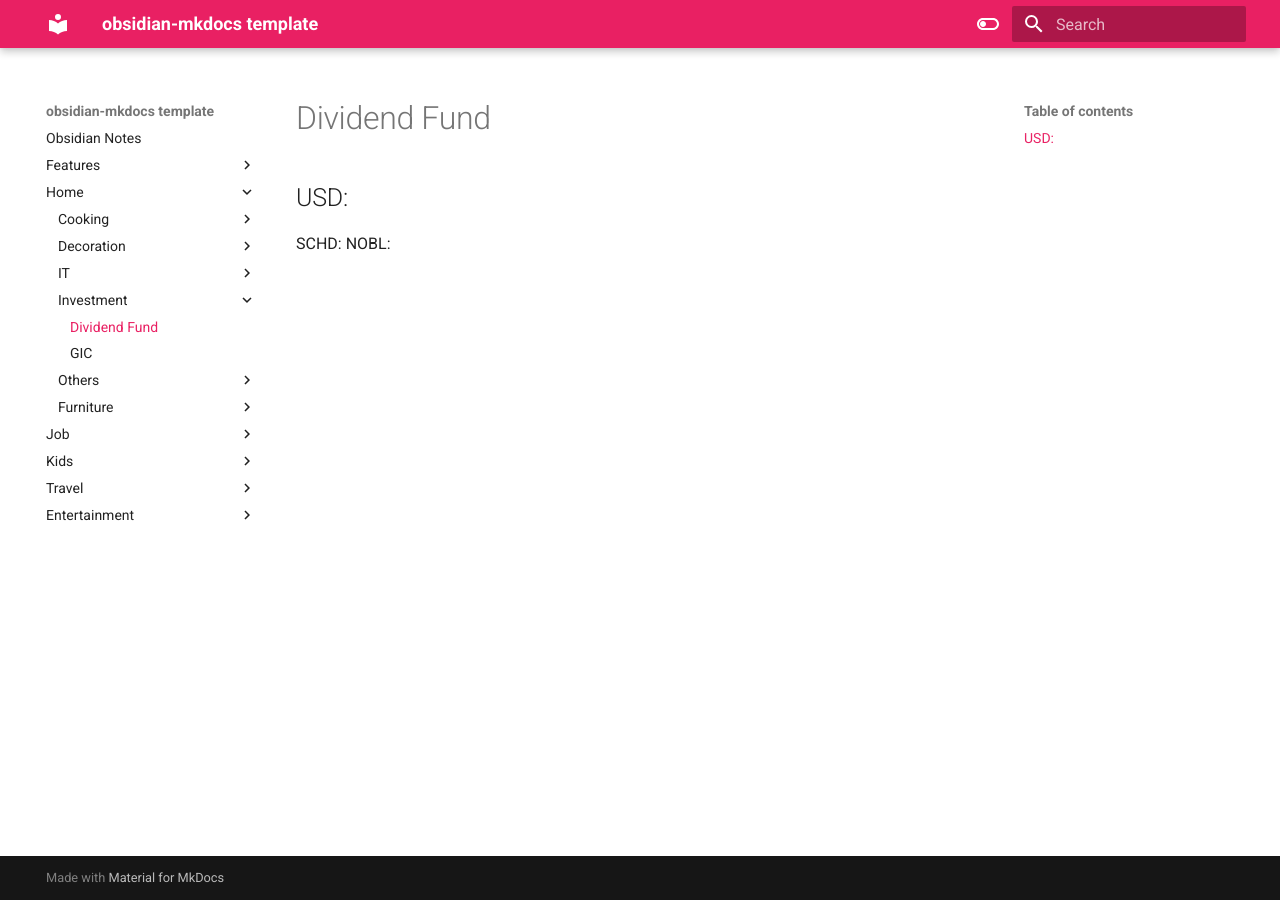
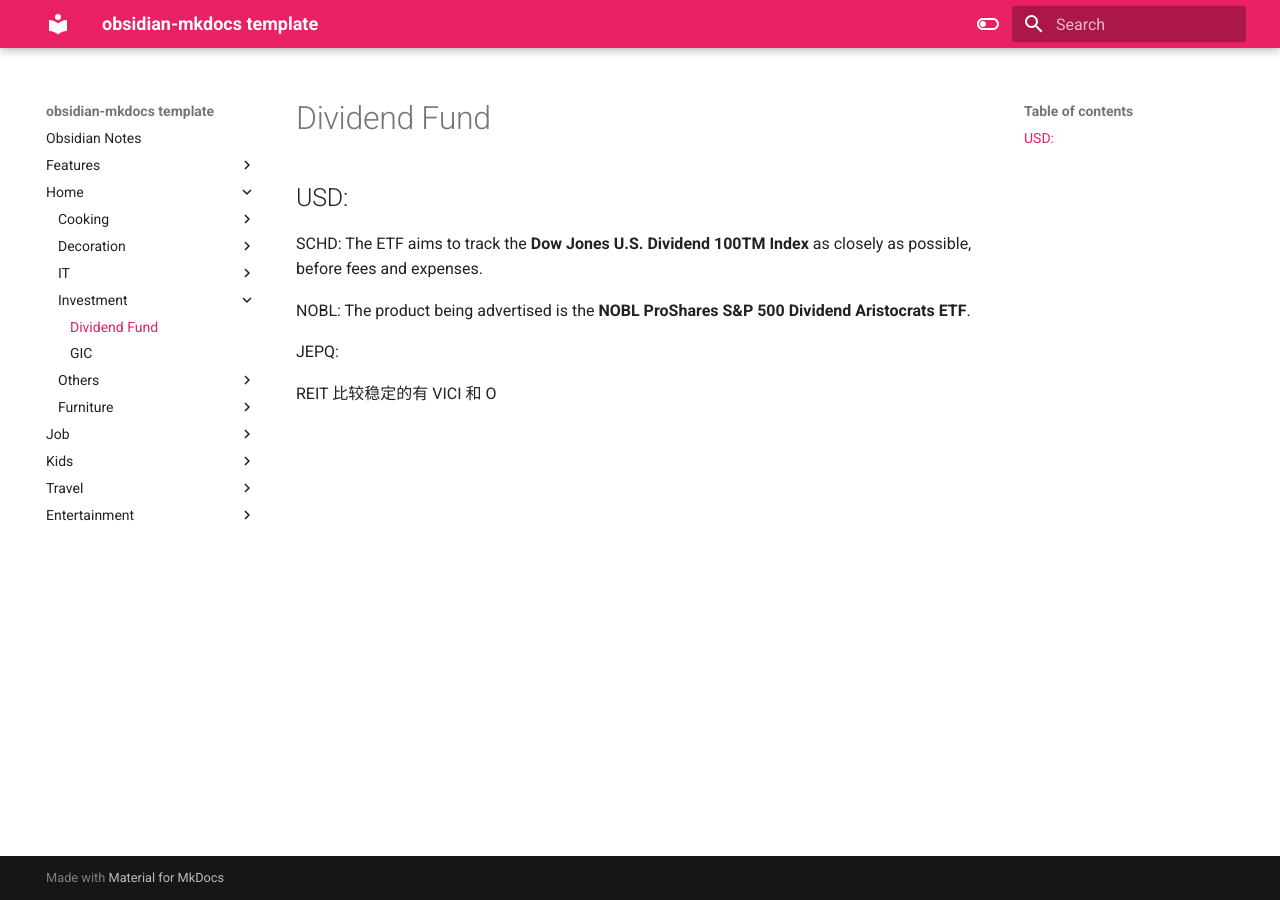
Before and after one commit to macsymgit/obsidian, an MkDocs documentation site: the page built from docs/Home/Investment/Dividend Fund.md, in a window 1280 px wide. Built offline with MkDocs 1.6.1 and Material for MkDocs 9.7.7, drawn with Linux system fonts in a browser that asks for light colours.

Commit message:
vault backup: 2023-11-11 10:34:39

```diff
--- a/docs/Home/Investment/Dividend Fund.md
+++ b/docs/Home/Investment/Dividend Fund.md
@@ -1,3 +1,8 @@
 ## USD:
-SCHD:
-NOBL:
+SCHD:  The ETF aims to track the **Dow Jones U.S. Dividend 100TM Index** as closely as possible, before fees and expenses.
+
+NOBL:   The product being advertised is the **NOBL ProShares S&P 500 Dividend Aristocrats ETF**.
+
+JEPQ:
+
+REIT 比较稳定的有 VICI 和 O
```
